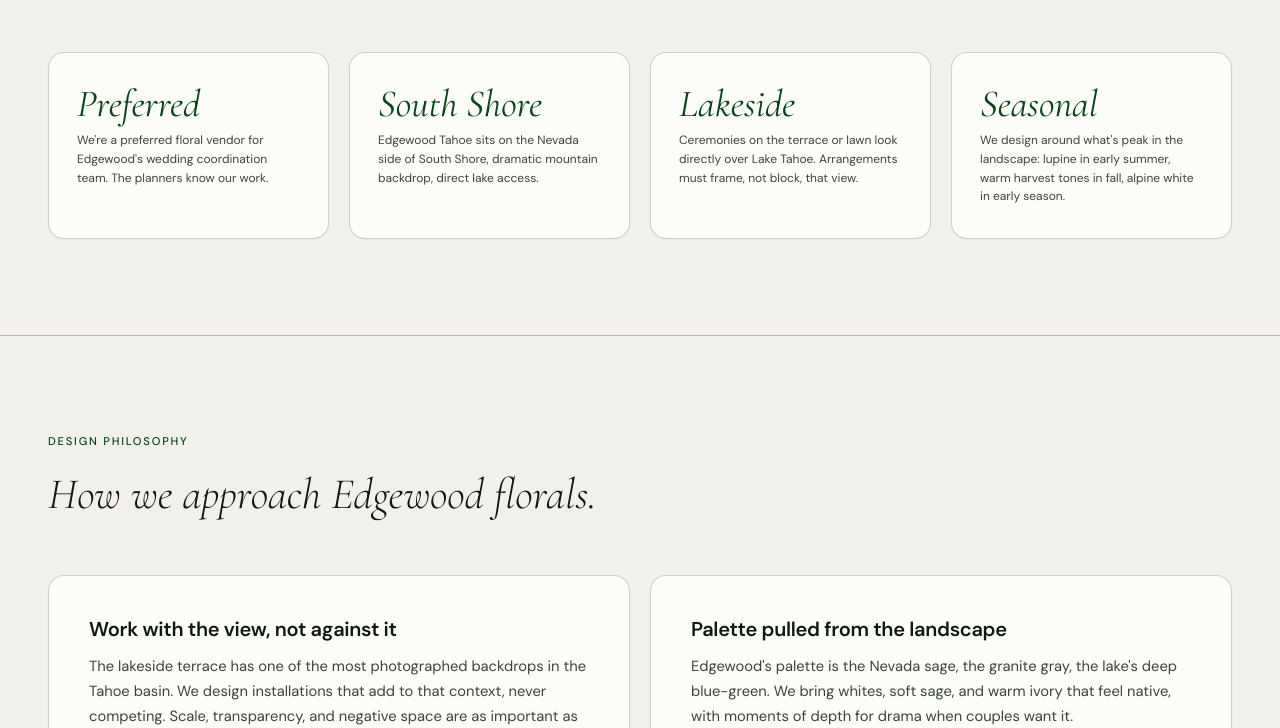
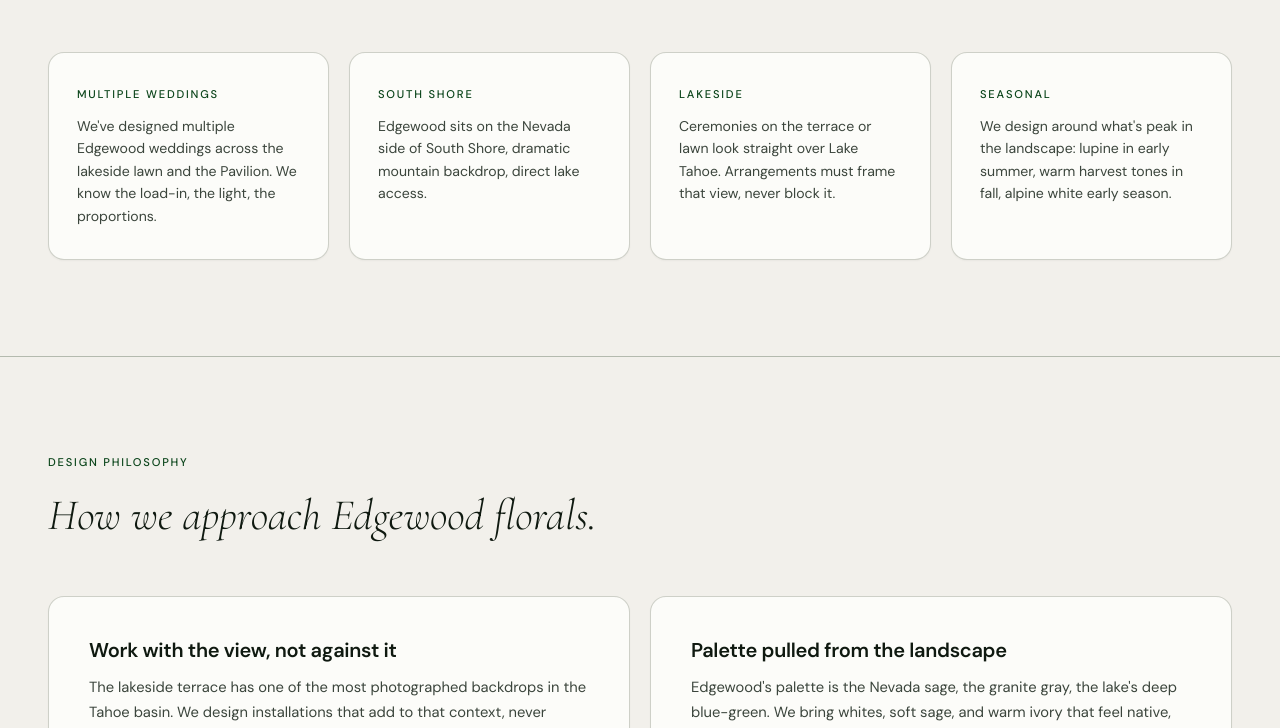
Before and after one commit to jshplhm/goldenflowers, a Jekyll site: the page built from venues/edgewood-tahoe/index.md, in a window 1280 px wide and 900 px high, scrolled down 1331 px, cut to the strip 172-900 px from the top of the window. Built offline with Jekyll 4.4.1, drawn with Linux system fonts in a browser that asks for light colours; some of the changed text lies outside the part shown.

Commit message:
cleanup: Edgewood venue + facts/blog ports from redesign-v2
- Edgewood facts: v2 layout (eyebrow + body) and copy; "Preferred" claim
  replaced with "Multiple weddings"; cards now neutral (not sage).
- Soften one matching "preferred floral vendor" line in the Edgewood FAQ.
- Remove the "Planning at Edgewood?" preferred-coordinator strip.
- Venue CTA inherits the deep-forest treatment (no pink gradient).
- Blog card titles confirmed serif/enlarged (not bold/italic).

Branch only; main/live untouched.

Co-Authored-By: Claude Opus 4.8 <noreply@anthropic.com>

```diff
--- a/assets/css/style.css
+++ b/assets/css/style.css
@@ -1750,3 +1750,7 @@ a.aesthetic-card { display: block; text-decoration: none; color: inherit; }
 .twoup { display: grid; grid-template-columns: 1fr 1fr; gap: 56px; align-items: start; }
 .twoup h3 { font-family: var(--f-d); font-style: normal; font-weight: 500; font-size: 1.7rem; margin: 6px 0 14px; }
 @media (max-width: 800px) { .twoup { grid-template-columns: 1fr; gap: 36px; } }
+
+/* Venue facts: v2 eyebrow + body (was a large numeral heading) */
+.facts-strip .fact .label { display: block; margin-bottom: 10px; }
+.fact-body { font-size: .88rem; color: var(--fg2); line-height: 1.6; }
--- a/venues/edgewood-tahoe/index.md
+++ b/venues/edgewood-tahoe/index.md
@@ -39,20 +39,20 @@ canonical_url: https://goldenflorals.com/venues/edgewood-tahoe
     </div>
     <div class="facts-strip">
       <div class="fact">
-        <p class="fact-num">Preferred</p>
-        <p class="fact-label">We're a preferred floral vendor for Edgewood's wedding coordination team. The planners know our work.</p>
+        <p class="label">Multiple weddings</p>
+        <p class="fact-body">We've designed multiple Edgewood weddings across the lakeside lawn and the Pavilion. We know the load-in, the light, the proportions.</p>
       </div>
       <div class="fact">
-        <p class="fact-num">South Shore</p>
-        <p class="fact-label">Edgewood Tahoe sits on the Nevada side of South Shore, dramatic mountain backdrop, direct lake access.</p>
+        <p class="label">South Shore</p>
+        <p class="fact-body">Edgewood sits on the Nevada side of South Shore, dramatic mountain backdrop, direct lake access.</p>
       </div>
       <div class="fact">
-        <p class="fact-num">Lakeside</p>
-        <p class="fact-label">Ceremonies on the terrace or lawn look directly over Lake Tahoe. Arrangements must frame, not block, that view.</p>
+        <p class="label">Lakeside</p>
+        <p class="fact-body">Ceremonies on the terrace or lawn look straight over Lake Tahoe. Arrangements must frame that view, never block it.</p>
       </div>
       <div class="fact">
-        <p class="fact-num">Seasonal</p>
-        <p class="fact-label">We design around what's peak in the landscape: lupine in early summer, warm harvest tones in fall, alpine white in early season.</p>
+        <p class="label">Seasonal</p>
+        <p class="fact-body">We design around what's peak in the landscape: lupine in early summer, warm harvest tones in fall, alpine white early season.</p>
       </div>
     </div>
   </div>
@@ -128,7 +128,7 @@ canonical_url: https://goldenflorals.com/venues/edgewood-tahoe
           <h3>Have you worked at Edgewood before?</h3>
           <div class="faq-toggle">+</div>
         </div>
-        <div class="faq-answer">Yes. We've designed florals for multiple weddings at Edgewood Tahoe across their lakeside ceremony spaces and the Edgewood Pavilion. We're a preferred floral vendor for their wedding coordination team, which means we've worked directly with their planners and know the venue's logistics, load-in requirements, and space constraints.</div>
+        <div class="faq-answer">Yes. We've designed florals for multiple weddings at Edgewood Tahoe across their lakeside ceremony spaces and the Edgewood Pavilion. We've worked directly with their coordination team and know the venue's logistics, load-in requirements, and space constraints.</div>
       </div>
       <div class="faq-item">
         <div class="faq-question" onclick="toggleFaq(this)">
@@ -183,20 +183,6 @@ canonical_url: https://goldenflorals.com/venues/edgewood-tahoe
   </div>
 </section>
 
-<!-- Planner Callout -->
-<div class="planner-strip">
-  <div class="container" style="max-width:1280px;display:flex;justify-content:space-between;align-items:center;gap:40px;flex-wrap:wrap;">
-    <div class="planner-text">
-      <h3>Planning at Edgewood?</h3>
-      <p>We work closely with Edgewood's preferred coordinator team. Ask your planner about us, or reach out directly.</p>
-    </div>
-    <div class="planner-logos">
-      <span class="planner-badge">Edgewood Tahoe Preferred</span>
-      <span class="planner-badge">One wedding per date</span>
-    </div>
-  </div>
-</div>
-
 <!-- CTA -->
 <div class="cta-section">
   <div style="max-width:640px;margin:0 auto;">
```
